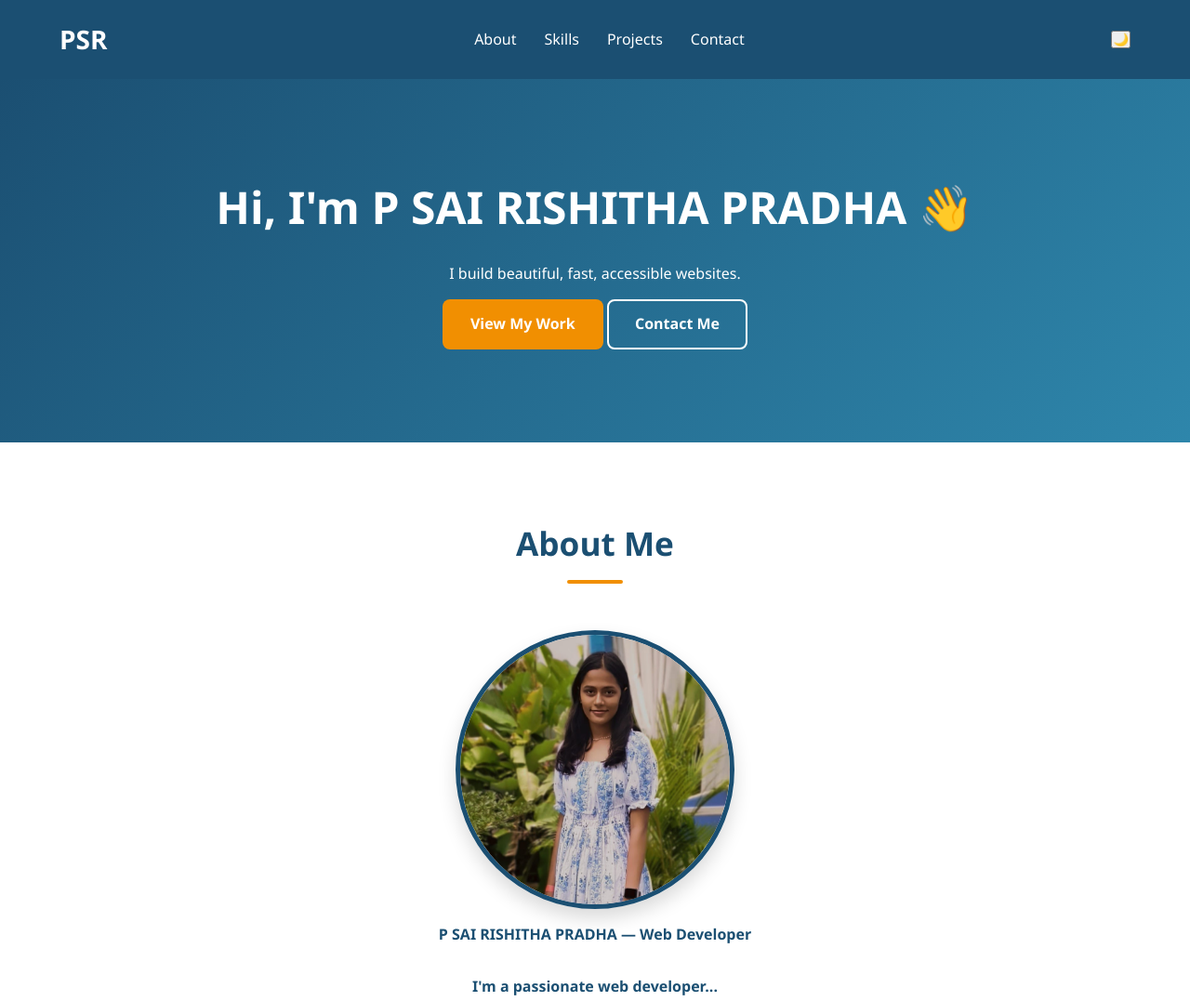
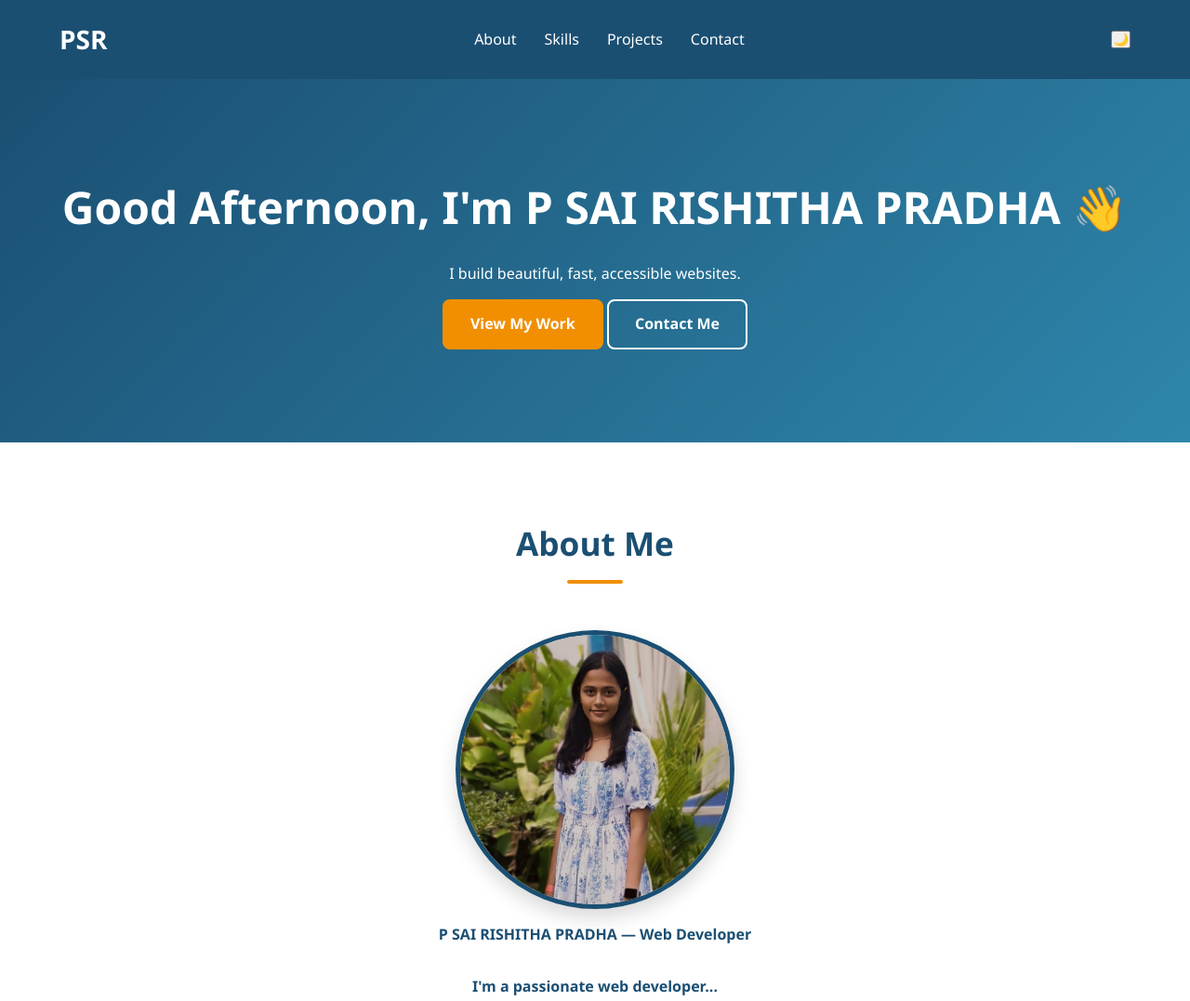
Before and after one commit to psairishitha2007-lang/My-Portfolio, a plain HTML site: page index.html in a window 1280 px wide. Shown: the top 1077 px of the page at 93% size. Drawn offline with Linux system fonts and the light colour scheme.

Commit message:
Day 8 changes

```diff
--- a/index.html
+++ b/index.html
@@ -7,7 +7,7 @@
     <meta name="description" content="Portfolio of P SAI RISHITHA PRADHA, web developer">
     <meta property="og:title" content="P SAI RISHITHA PRADHA | Web Developer">
     <meta property="og:image" content="preview.jpEg">
-    <link rel="icon" href="favicon.ico">
+    <link rel="icon" href="favicon.jpeg">
     <link rel="stylesheet" href="styles.css">  <!-- Ready for Day 5! -->
 </head>
 <body>
--- /dev/null
+++ b/script.js
@@ -0,0 +1,25 @@
+//script.js- First connection to portfolio !
+
+//1. Check that JS is working
+console.log("Javascript is connected!🚀");
+
+//2.Display the current year in the footer
+const footerYear = document.querySelector('.footer-year');
+console.log(footerYear);
+if(footerYear){
+    footerYear.textContent = new Date().getFullYear();
+}
+
+//3. Greeting based on time of day
+const getGreeting = () => {
+    const hour = new Date().getHours();
+    console.log(hour);
+    if (hour < 12) return "Good Morning";
+    if (hour < 17) return "Good Afternoon";
+    return "Good Evening";
+}
+const heroTitle = document.querySelector('.hero-section h1');
+console.log(heroTitle);
+if(heroTitle){
+    heroTitle.textContent = `${getGreeting()}, I'm P SAI RISHITHA PRADHA 👋`;
+}
```
